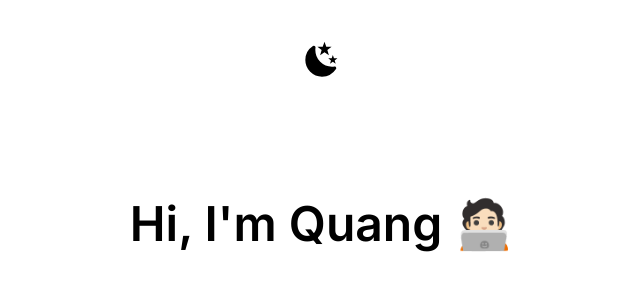
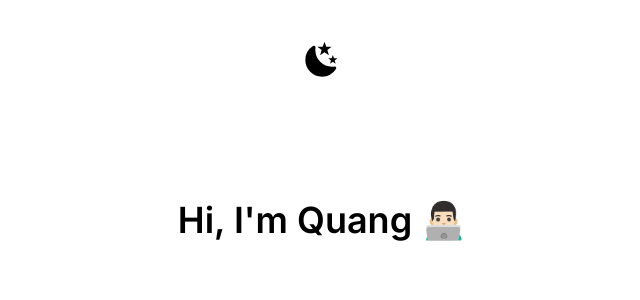
Before and after one commit to quangnvo/NextJS13__DarkMode, a Next.js app: page / in a window 1280 px wide. Shown: the top 300 px of the page, without its empty margins (318-958 px from the left). Built offline with nearby package versions, Linux system fonts and the light colour scheme.

Commit message:
Change the margin padding

```diff
--- a/app/page.tsx
+++ b/app/page.tsx
@@ -2,8 +2,10 @@ import Image from 'next/image'
 
 export default function Home() {
   return (
-    <main className="flex items-center justify-center font-semibold">
-      <h1 className='text-5xl'>Hi, I'm Quang 🧑🏻‍💻</h1>
+    <main>
+      <div className='w-full max-w-7xl mx-auto flex items-center justify-center font-semibold '>
+        <h1 className='text-2xl lg:text-4xl'>Hi, I'm Quang 👨🏻‍💻</h1>
+      </div>
     </main>
   )
 }
```
